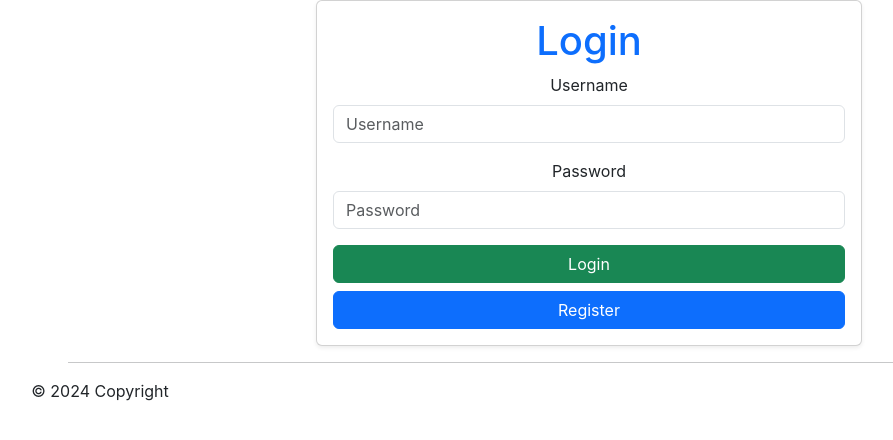
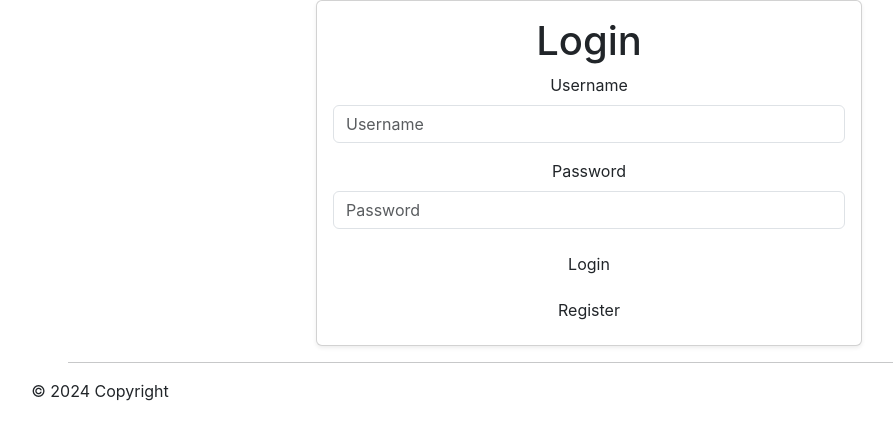
Before and after one commit to lataeqishere/WEB_MOVIE_RECOMMENDATION, a Flask app: page /login in a window 1280 px wide. Shown: the part 74-514 px from the top of the page, without its empty margins (51-944 px from the left). Run offline with Flask 3, Linux system fonts and the light colour scheme; some web fonts are replaced.

Commit message:
update button color

```diff
--- a/application/templates/login.html
+++ b/application/templates/login.html
@@ -31,7 +31,7 @@
         <div class="col-md-6">
             <div class="card login-card shadow-sm">
                 <div class="card-body">
-                    <h1 class="page-header text-primary text-center">Login</h1>
+                    <h1 class="page-header text-center">Login</h1>
 
                     {% with messages = get_flashed_messages(with_categories=true) %}
                         {% if messages %}
@@ -51,8 +51,8 @@
                             <input type="password" placeholder="Password" id="password" name="password" class="form-control" required>
                         </div>
                         <div class="d-grid gap-2">
-                            <input type="submit" value="Login" class="btn btn-success">
-                            <a href="{{url_for('register')}}" class="btn btn-primary">Register</a>
+                            <input type="submit" value="Login" class="btn btn-sub">
+                            <a href="{{url_for('register')}}" class="btn btn-gr">Register</a>
                         </div>
                     </form>
                 </div>
```
